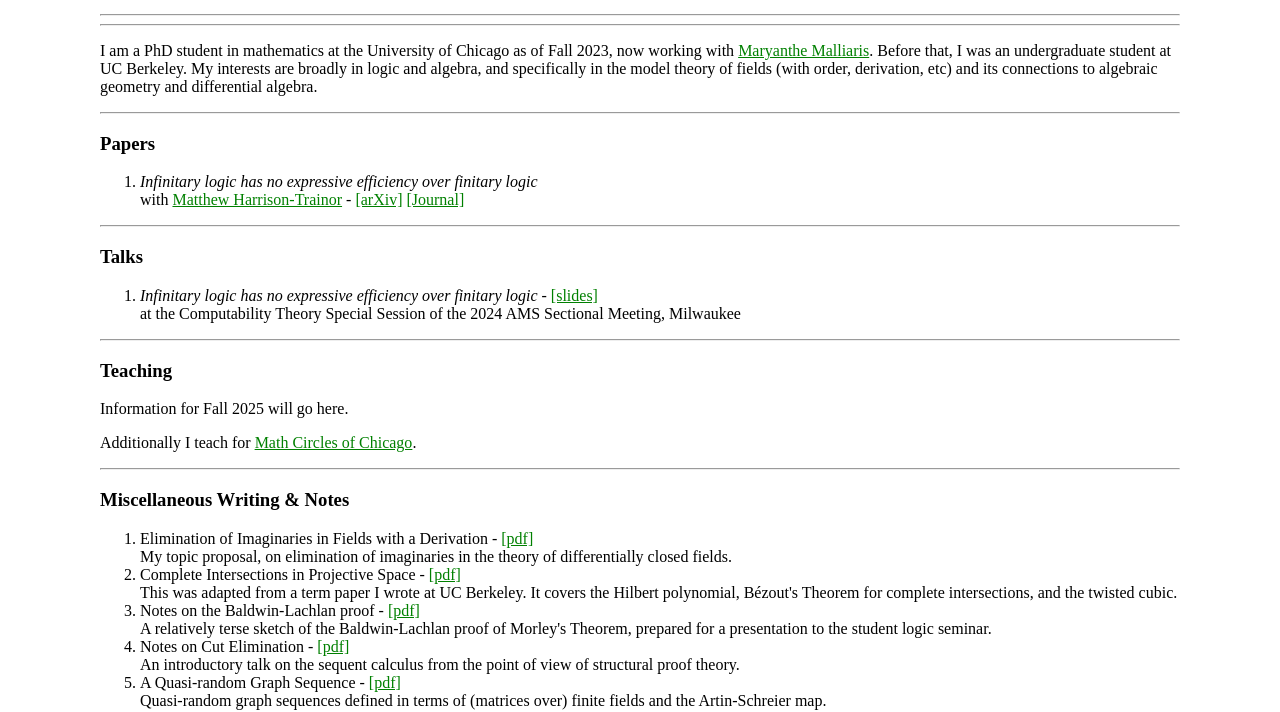
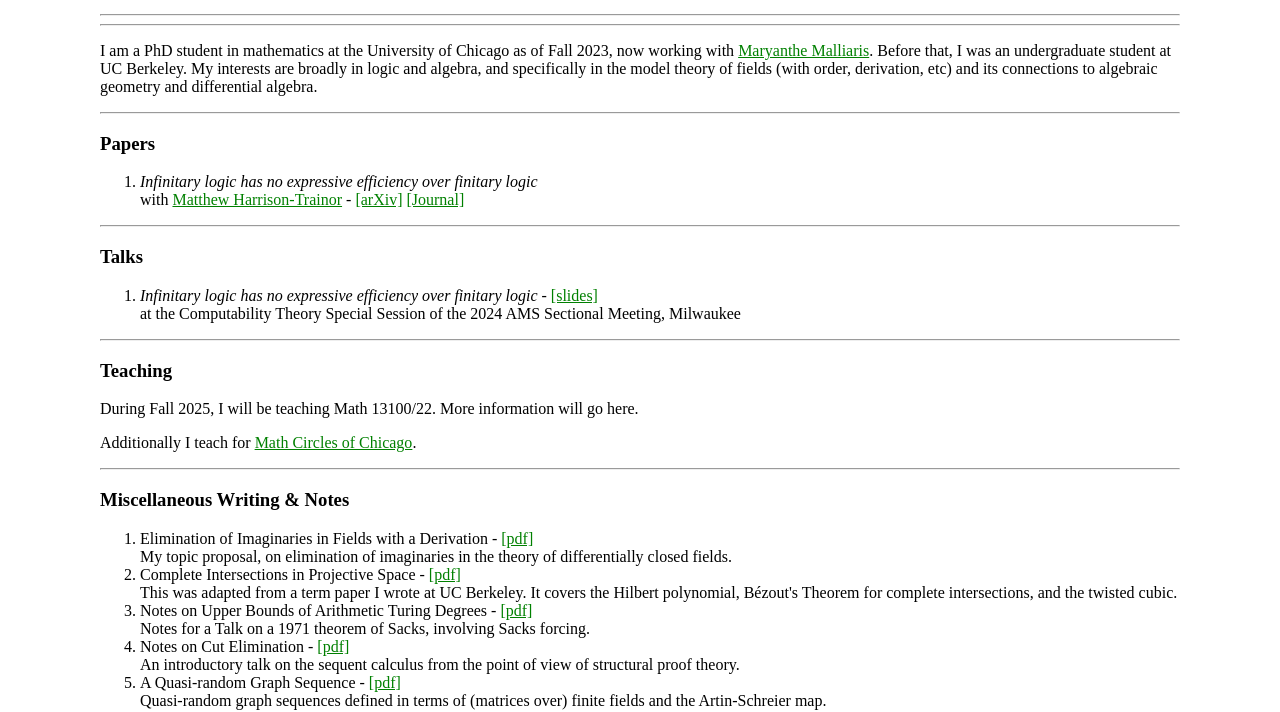
Before and after one commit to mjkretschmer/mjkretschmer.github.io, a plain HTML site: page index.html in a window 1280 px wide. Shown: the part 117-829 px from the top of the page. Drawn offline with Linux system fonts and the light colour scheme.

Commit message:
Updated teaching information and notes.

```diff
--- a/index.html
+++ b/index.html
@@ -54,7 +54,7 @@ a:visited {
 
 <h3>Teaching</h3>
 
-<p> Information for Fall 2025 will go here.</p>
+<p> During Fall 2025, I will be teaching Math 13100/22. More information will go here.</p>
 
 <p>Additionally I teach for <a href = "https://mathcirclesofchicago.org">Math Circles of Chicago</a>.</p>
 
@@ -63,19 +63,19 @@ a:visited {
 <h3>Miscellaneous Writing & Notes</h3>
 
 <ol>
-	<li>Elimination of Imaginaries in Fields with a Derivation - <a href = "pdfs\miles_kretschmer.pdf">[pdf]</a>
+	<li> Elimination of Imaginaries in Fields with a Derivation - <a href = "pdfs\miles_kretschmer.pdf">[pdf]</a>
 	<br> My topic proposal, on elimination of imaginaries in the theory of differentially closed fields.
 	</li>
 
-	<li>Complete Intersections in Projective Space - <a href = "pdfs\Complete_Intersections.pdf">[pdf]</a>
+	<li> Complete Intersections in Projective Space - <a href = "pdfs\Complete_Intersections.pdf">[pdf]</a>
 	<br> This was adapted from a term paper I wrote at UC Berkeley. It covers the Hilbert polynomial, B&#233;zout's Theorem for complete intersections, and the twisted cubic.
 	</li>
 
-	<li>Notes on the Baldwin-Lachlan proof - <a href="pdfs\baldwin-lachlan.pdf">[pdf]</a>
-	<br> A relatively terse sketch of the Baldwin-Lachlan proof of Morley's Theorem, prepared for a presentation to the student logic seminar.
+	<li> Notes on Upper Bounds of Arithmetic Turing Degrees - <a href="pdfs\upper_bounds.pdf">[pdf]</a>
+	<br> Notes for a Talk on a 1971 theorem of Sacks, involving Sacks forcing.
 	</li>
 
-	<li>Notes on Cut Elimination - <a href = "pdfs\Cut_Elimination.pdf">[pdf]</a>
+	<li> Notes on Cut Elimination - <a href = "pdfs\Cut_Elimination.pdf">[pdf]</a>
 	<br> An introductory talk on the sequent calculus from the point of view of structural proof theory.
 	</li>
 
```
Also changed, not shown: 2 other files.
